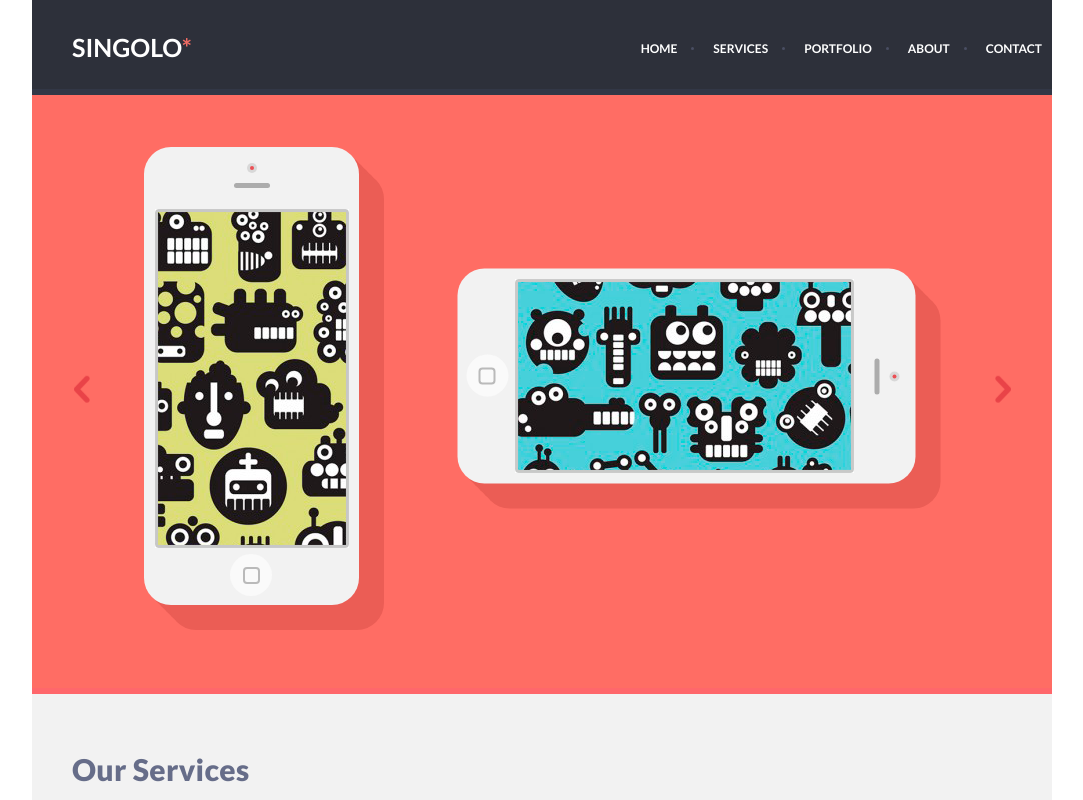
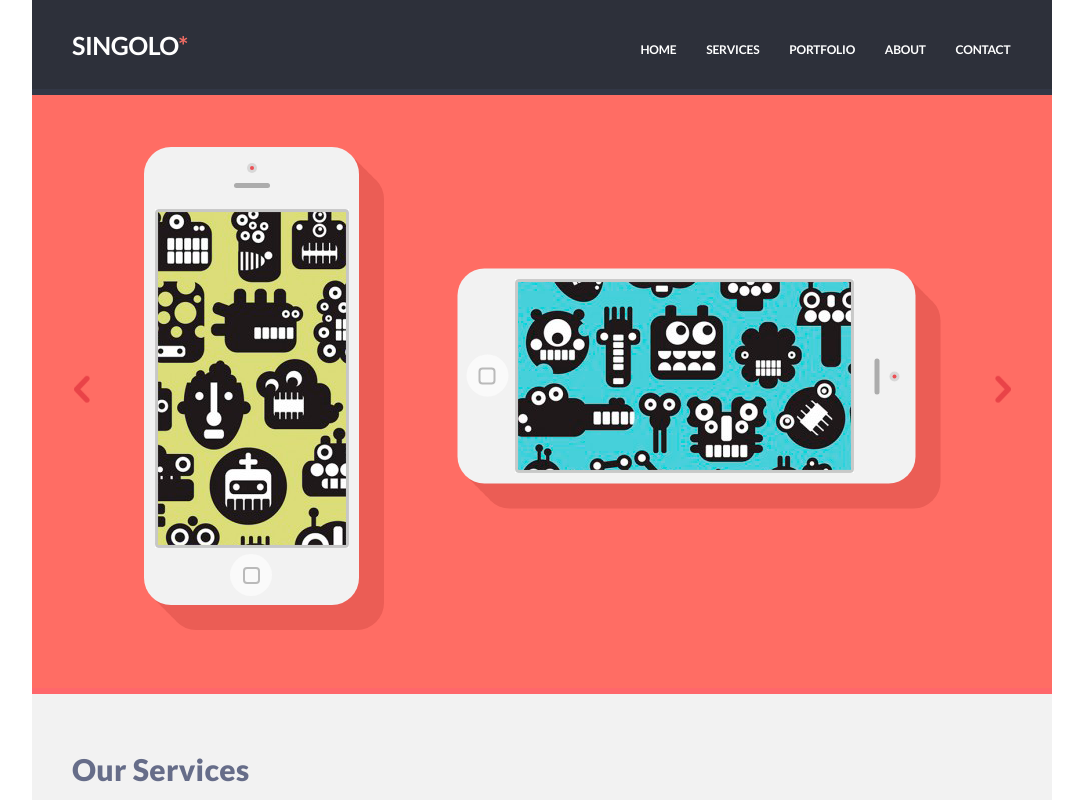
Before and after one commit to Anastasiya2310/singolo, a website: page singolo.html in a window 1280 px wide. Shown: the top 800 px of the page, without its empty margins (98-1181 px from the left). Drawn offline with Linux system fonts and the light colour scheme.

Commit message:
fix: pp fixes(menu/logo)

```diff
--- a/sass/components/_headings.scss
+++ b/sass/components/_headings.scss
@@ -5,21 +5,13 @@
 }
 
 .heading-1 {
-	font-family: $font-lato-black;
-	font-size: 2.5rem;
-}
 
-.header {
-	font-size: 1.8rem;
-
-	a {
+	a.header-logo {
 		font-family: $font-lato-bold;
+		font-size: 2.5rem;
+		letter-spacing: -0.5px;
 		color: #ffffff;
 		text-transform: uppercase;
-
-		&.header-logo {
-			font-size: 2.5rem;
-		}
 
 		&:hover {
 			color: $color-red-bg;
@@ -31,6 +23,10 @@
 		}
 	}
 }
+
+// .header {
+// 	font-size: 1.8rem;
+// }
 
 .heading-2 {
 	font-family: $font-lato-black;
--- a/sass/components/_navigation.scss
+++ b/sass/components/_navigation.scss
@@ -1,9 +1,25 @@
 @import "../abstracts/_variables.scss";
 
 .main-menu {
-	display: flex;
-	justify-content: space-around;
-	flex-direction: row;
-	flex-flow: row wrap;
+	width: 425px;
 	padding: 0;
+	margin-top: 20px;
+
+	.menu-item {
+		display: inline-block;
+		padding: 0 13.5px;
+		letter-spacing: -0.2px;
+	}
+
+	a {
+		font-family: $font-lato-bold;
+		color: #ffffff;
+		font-size: 1.2rem;
+		text-transform: uppercase;
+
+		&:hover {
+			color: $color-red-bg;
+			cursor: pointer;
+		}
+	}
 }
--- a/singolo.html
+++ b/singolo.html
@@ -7,26 +7,26 @@
   </head>
   <body>
     <header class="header block-centered">
-      <div class="logo-container flex-items">
-        <h1>
+      <div class="logo-container">
+        <h1 class="heading-1">
           <a href="/" title="logo" class="header-logo">Singolo<span>*</span></a>
         </h1>
       </div>
-      <nav class="navigation flex-items">
+      <nav class="navigation">
         <ul class="main-menu">
-          <li class="flex-items">
+          <li class="menu-item">
             <a href="/home" title="Home">Home</a>
           </li>
-          <li class="flex-items">
+          <li class="menu-item">
             <a href="/services" title="Services">Services</a>
           </li>
-          <li class="flex-items">
+          <li class="menu-item">
             <a href="/portfolio" title="Portfolio">Portfolio</a>
           </li>
-          <li class="flex-items">
+          <li class="menu-item">
             <a href="/about" title="About">About</a>
           </li>
-          <li class="flex-items">
+          <li class="menu-item">
             <a href="/contact" title="Contact">Contact</a>
           </li>
         </ul>
```
Also changed, not shown: singolo.css, 1 other file.
